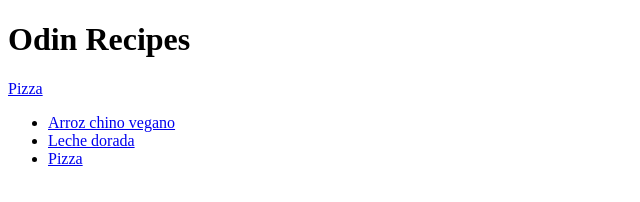
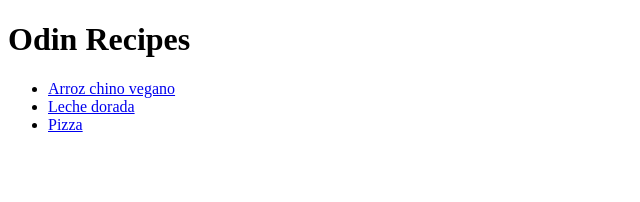
Before and after one commit to LeMat00/odin-recipes, a plain HTML site: page index.html in a window 1280 px wide. Shown: the whole page, without its empty margins (0-640 px from the left). Drawn offline with Linux system fonts and the light colour scheme.

Commit message:
Fix wrong link on index.html

```diff
--- a/index.html
+++ b/index.html
@@ -7,7 +7,6 @@
 
     <body>
         <h1>Odin Recipes</h1>
-        <a href="./recipes/pizza.html">Pizza</a>
         <ul>
             <li><a href="./recipes/arroz-chino-vegano.html">Arroz chino vegano</a></li>
             <li><a href="./recipes/leche-dorada.html">Leche dorada</a></li>
```
